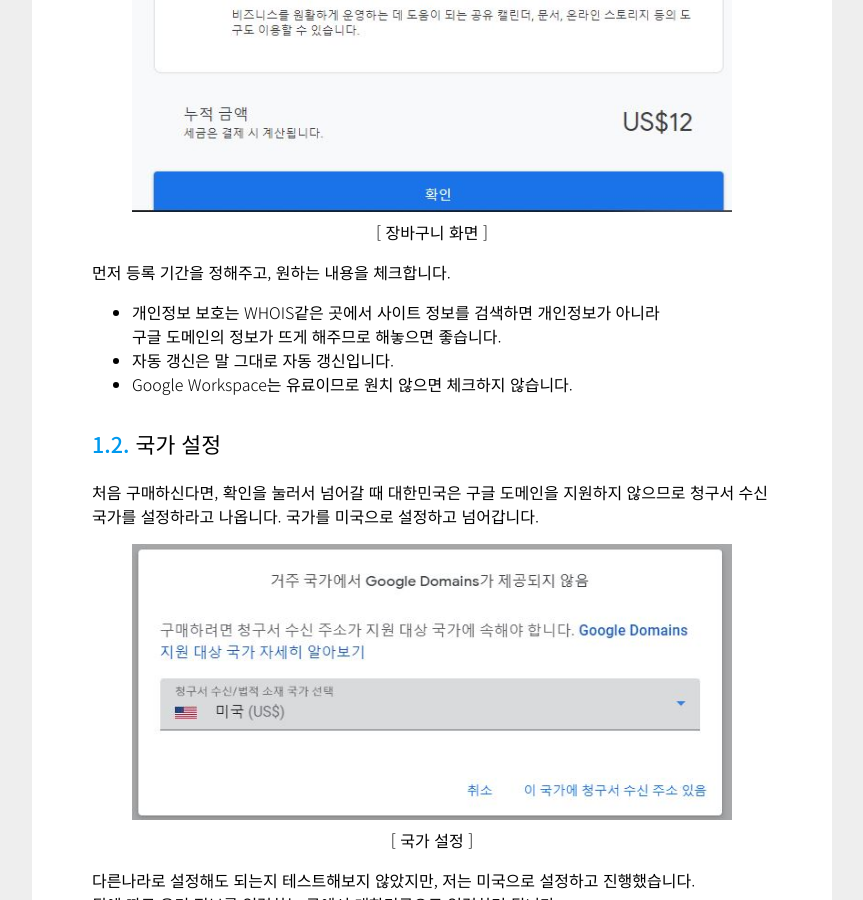
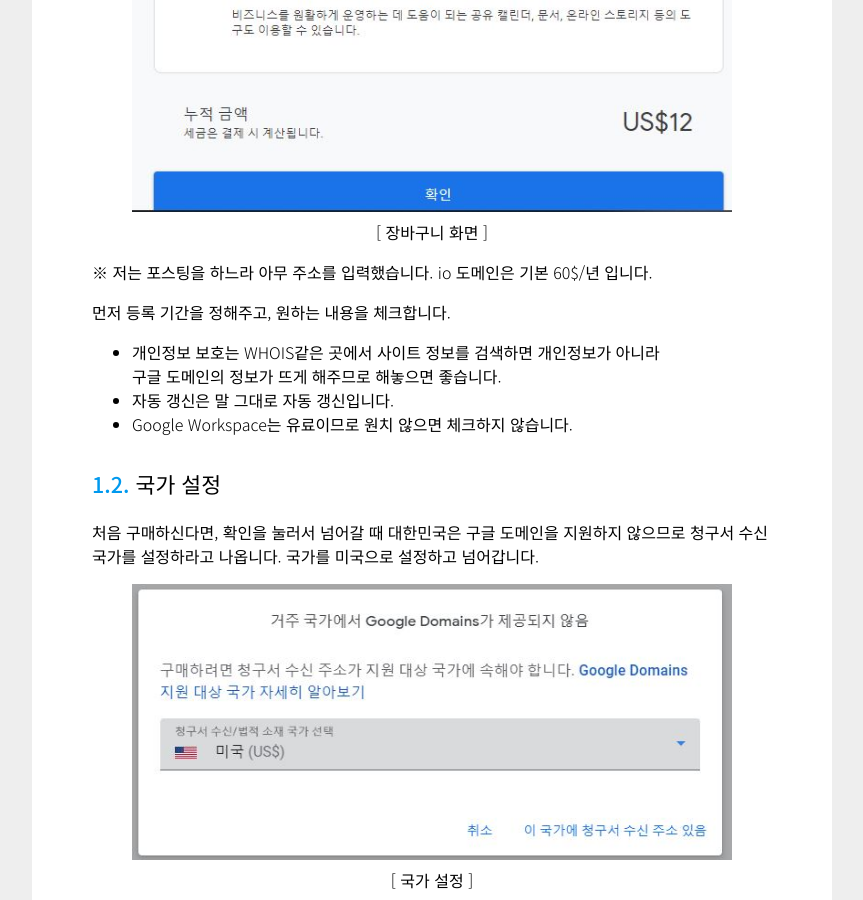
Before and after one commit to GiGong/gigong.github.io, a Jekyll site: the page built from _posts/2021-05-10-google-domain-korea.md, in a window 1280 px wide and 900 px high, scrolled down 2329 px. Shown: the whole window, without its empty margins (208-1071 px from the left). Built offline with Jekyll 4.4.1, drawn with Linux system fonts in a browser that asks for light colours; some web fonts are replaced.

Commit message:
Edit posting.

```diff
--- a/_posts/2021-05-10-google-domain-korea.md
+++ b/_posts/2021-05-10-google-domain-korea.md
@@ -31,6 +31,7 @@ gigong.io를 사용하기로 정하고 구매방법을 찾아보니, 구글 도
 최적의 도메인 찾기를 누르고 원하는 도메인을 검색합니다. 구매가 가능하다면 장바구니에 추가한 뒤, 바로 장바구니로 이동합니다.
 
 {% include figure.html url="/assets/images/google-domain/basket.jpg" description="장바구니 화면" %}
+※ 저는 포스팅을 하느라 아무 주소를 입력했습니다. io 도메인은 기본 60$/년 입니다.
 
 먼저 등록 기간을 정해주고, 원하는 내용을 체크합니다.
 
```
